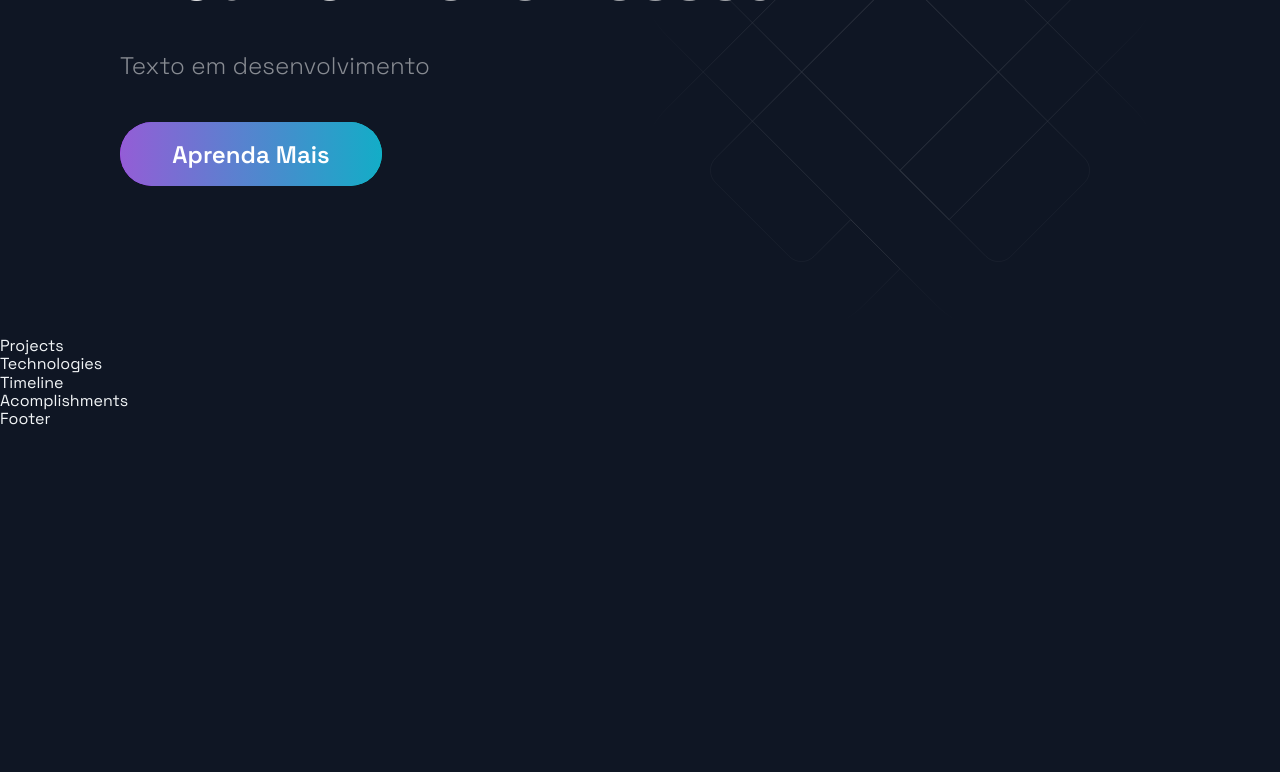
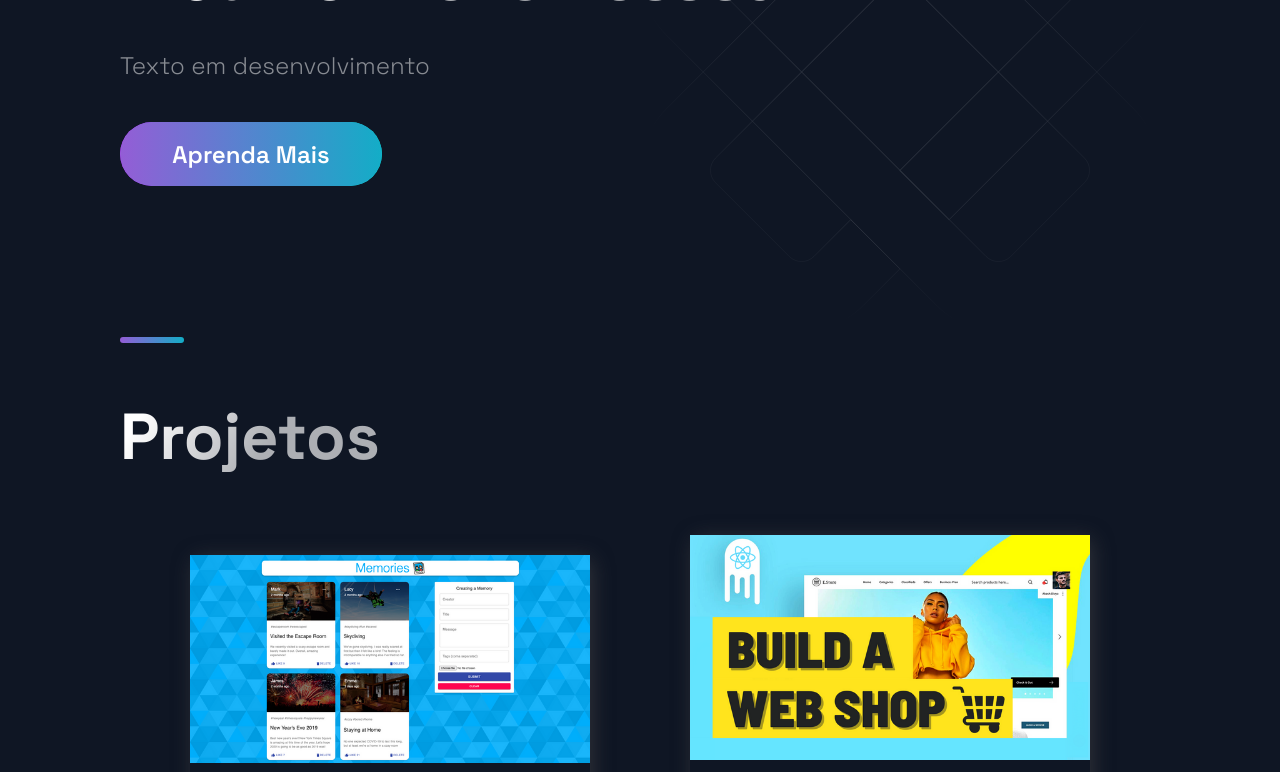
Before and after one commit to guifrribeiro/portfolio, a Next.js app: page / in a window 1280 px wide. Shown: the part 300-1072 px from the top of the page. Before the commit the page ends 800 px from the top, so only its background shows below. Built offline with nearby package versions, Linux system fonts and the light colour scheme.

Commit message:
Projects component

```diff
--- a/src/components/Projects/Projects.js
+++ b/src/components/Projects/Projects.js
@@ -1,13 +1,50 @@
 import React from 'react';
 
-import { BlogCard, CardInfo, ExternalLinks, GridContainer, HeaderThree, Hr, Tag, TagList, TitleContent, UtilityList, Img } from './ProjectsStyles';
+import {
+  BlogCard,
+  CardInfo,
+  ExternalLinks,
+  GridContainer,
+  HeaderThree,
+  Hr,
+  Tag,
+  TagList,
+  TitleContent,
+  UtilityList,
+  Img
+} from './ProjectsStyles';
 import { Section, SectionDivider, SectionTitle } from '../../styles/GlobalComponents';
 import { projects } from '../../constants/constants';
 
 const Projects = () => (
-  <div>
-    Projects
-  </div>
+  <Section nopadding id="projects">
+    <SectionDivider />
+    <SectionTitle main>Projetos</SectionTitle>
+    <GridContainer>
+      {projects.map(({ id, image, title, description, tags, source, visit }) => (
+        <BlogCard key={id}>
+          <Img src={image} />
+          <TitleContent>
+            <HeaderThree title>{title}</HeaderThree>
+            <Hr />
+          </TitleContent>
+          <CardInfo>{description}</CardInfo>
+          <div>
+            <TitleContent>Stack</TitleContent>
+            <TagList>
+              {tags.map((tag, index) => (
+                <Tag key={index}>{tag}</Tag>
+              ))}
+            </TagList>
+          </div>
+          <UtilityList>
+            <ExternalLinks href={visit}>Código</ExternalLinks>
+            <ExternalLinks href={source}>Endereço</ExternalLinks>
+          </UtilityList>
+        </BlogCard>
+      ))}
+    </GridContainer>
+  </Section>
 );
 
 export default Projects;
```
